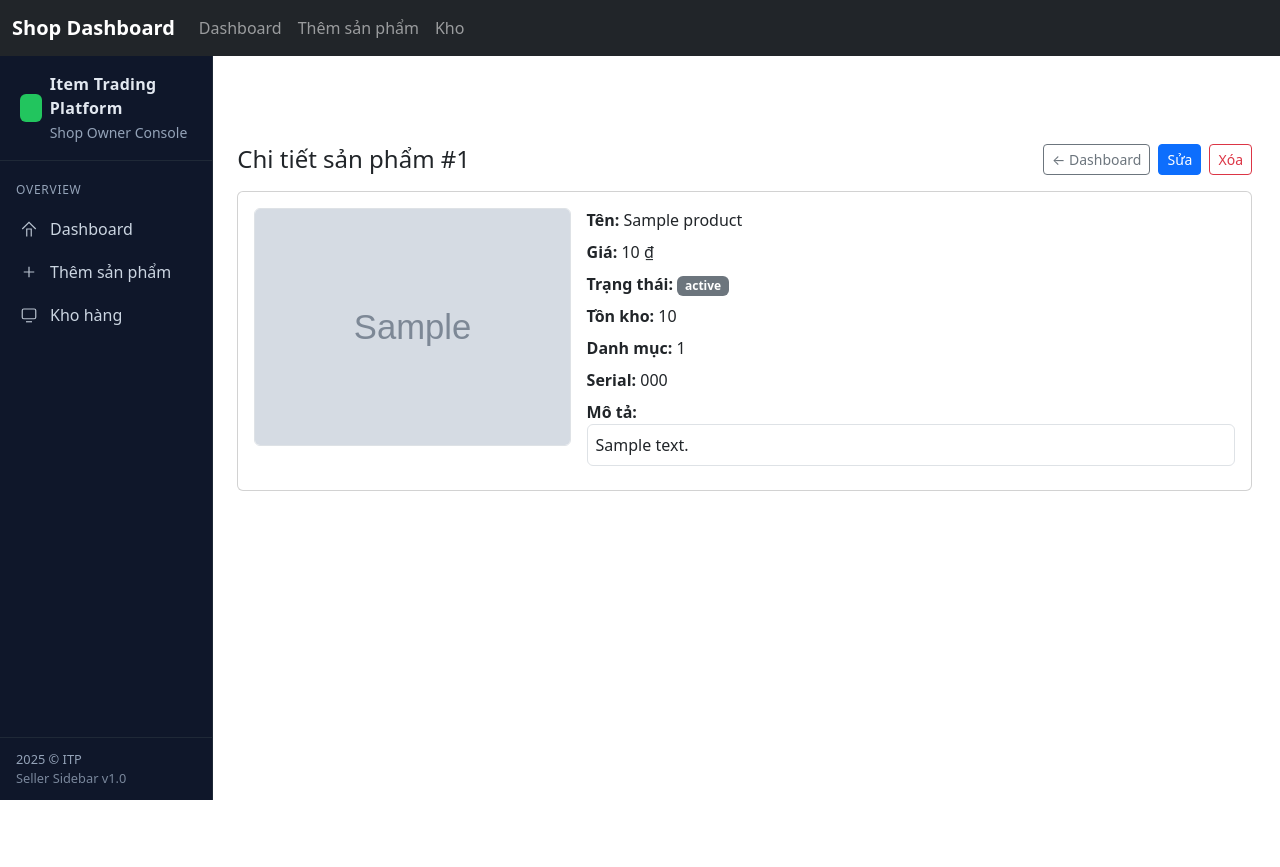
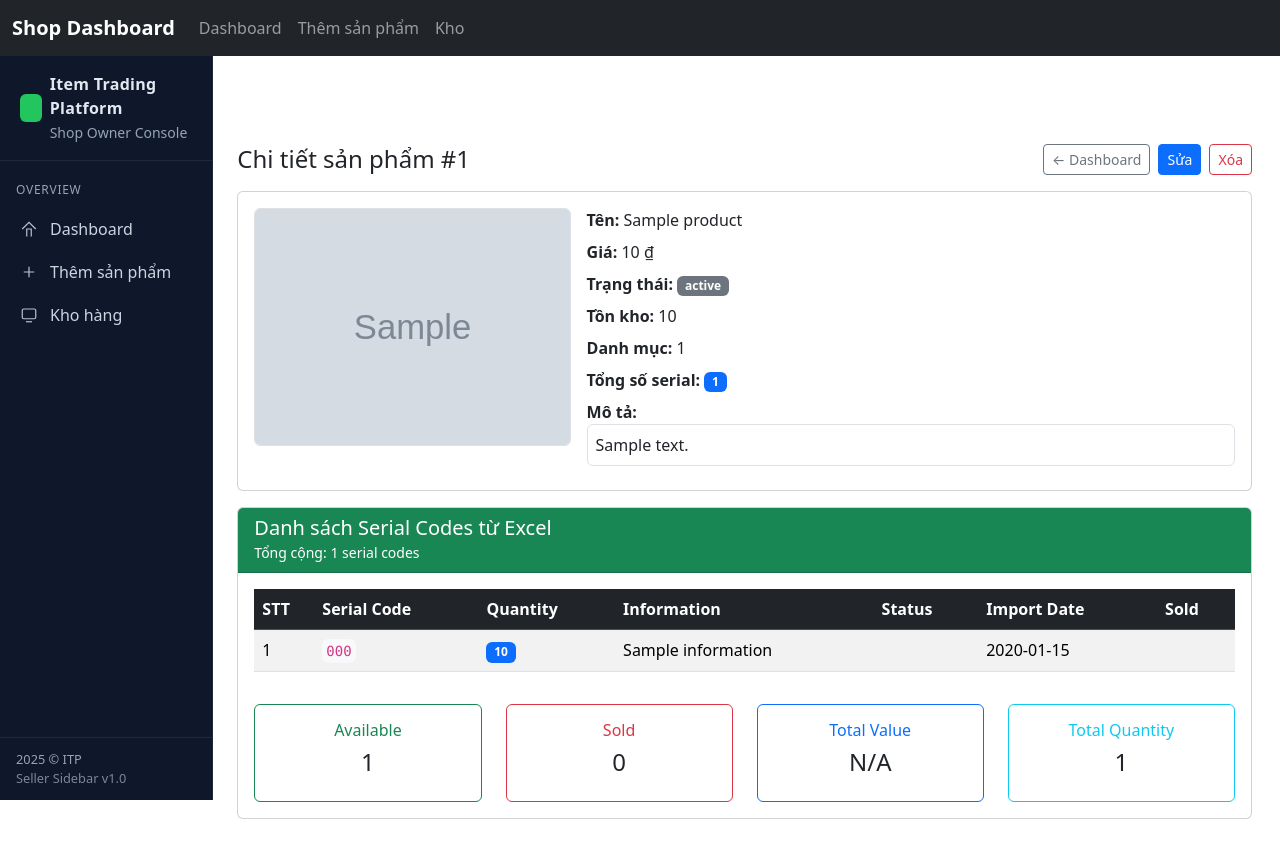
Before and after one commit to trolling1349765/SWP391-ITP, a Spring app: template src/main/resources/templates/shop/ProductDetail.html in a window 1280 px wide. Before the commit the page ends 800 px from the top, so only its background shows below. Run offline with Thymeleaf, Linux system fonts and the light colour scheme; the template is opened without the code that fills it: most values are stand-ins (such as "Sample title", 1, 10 or a date in 2020); grey boxes marked "Sample" are stand-in pictures; data that the repository does not hold is empty.

Commit message:
add controll to fix addProduct

```diff
--- a/src/main/resources/templates/shop/ProductDetail.html
+++ b/src/main/resources/templates/shop/ProductDetail.html
@@ -1,7 +1,7 @@
 <!DOCTYPE html>
 <html xmlns:th="http://www.thymeleaf.org" lang="vi">
 <head th:replace="~{Included/ShopHeader :: shopHead}"></head>
-<body style="margin:0;padding:0;overflow-x:hidden;">
+<body style="margin:0;padding-top:56px;overflow-x:hidden;">
 <div th:replace="~{Included/ShopHeader :: shopHeader}"></div>
 
 <div class="container-fluid p-0">
@@ -32,10 +32,8 @@
                         <div class="mb-2"><strong>Trạng thái:</strong> <span class="badge text-bg-secondary" th:text="${product.status}">HIDDEN</span></div>
                         <div class="mb-2"><strong>Tồn kho:</strong> <span th:text="${product.availableStock}">0</span></div>
                         <div class="mb-2"><strong>Danh mục:</strong> <span th:text="${product.categoryId}">-</span></div>
-                        <div class="mb-2"><strong>Serial:</strong>
-                            <span th:if="${serials != null && !serials.empty}">
-                                <span th:each="s, iterStat : ${serials}" th:text="${s.serialCode} + (${!iterStat.last} ? ', ' : '')">SR-001</span>
-                            </span>
+                        <div class="mb-2"><strong>Tổng số serial:</strong>
+                            <span th:if="${serials != null && !serials.empty}" class="badge bg-primary" th:text="${serialCount}">0</span>
                             <span th:if="${serials == null || serials.empty}" class="text-muted">Chưa có serial</span>
                         </div>
                         <div class="mb-2"><strong>Mô tả:</strong>
@@ -46,6 +44,109 @@
             </div>
         </div>
 
+        <!-- Danh sách Serial Codes từ Excel -->
+        <div th:if="${serials != null && !serials.empty}" class="card mb-3">
+            <div class="card-header bg-success text-white">
+                <h5 class="mb-0">Danh sách Serial Codes từ Excel</h5>
+                <small>Tổng cộng: <span th:text="${serialCount}">0</span> serial codes</small>
+            </div>
+            <div class="card-body">
+                <div class="table-responsive">
+                    <table class="table table-striped table-hover">
+                        <thead class="table-dark">
+                            <tr>
+                                <th width="60">STT</th>
+                                <th>Serial Code</th>
+                                <th th:if="${product.productType.name() == 'EMAIL_ACCOUNT'}">Secret Code</th>
+                                <th>Quantity</th>
+                                <th th:if="${product.productType.name() == 'PHONE_CARD'}">Face Value</th>
+                                <th>Information</th>
+                                <th>Status</th>
+                                <th>Import Date</th>
+                                <th>Sold</th>
+                            </tr>
+                        </thead>
+                        <tbody>
+                            <tr th:each="s, iterStat : ${serials}">
+                                <td th:text="${iterStat.index + 1}">1</td>
+                                <td>
+                                    <code class="bg-light p-1 rounded" th:text="${s.serialCode}">SR-001</code>
+                                </td>
+                                <td th:if="${product.productType.name() == 'EMAIL_ACCOUNT'}">
+                                    <code class="bg-light p-1 rounded" th:text="${s.secretCode}">SECRET</code>
+                                </td>
+                                <td>
+                                    <span class="badge bg-primary" th:text="${s.quantity}">1</span>
+                                </td>
+                                <td th:if="${product.productType.name() == 'PHONE_CARD'}">
+                                    <strong th:text="${#numbers.formatDecimal(s.faceValue, 0, 'COMMA', 0, 'POINT')} + ' ₫'">10,000 ₫</strong>
+                                </td>
+                                <td th:text="${s.information}">Thông tin</td>
+                                <td>
+                                    <span th:if="${s.status == 'AVAILABLE'}" class="badge bg-success">Available</span>
+                                    <span th:if="${s.status == 'SOLD'}" class="badge bg-danger">Sold</span>
+                                    <span th:if="${s.status == 'HIDDEN'}" class="badge bg-secondary">Hidden</span>
+                                </td>
+                                <td th:text="${s.importDate}">20/10/2025 19:30</td>
+                                <td>
+                                    <span th:if="${s.isSold == true}" class="badge bg-danger">Đã bán</span>
+                                    <span th:if="${s.isSold == false}" class="badge bg-success">Chưa bán</span>
+                                </td>
+                            </tr>
+                        </tbody>
+                    </table>
+                </div>
+
+                <!-- Thống kê nhanh -->
+                <div class="row mt-3">
+                    <div class="col-md-3">
+                        <div class="card text-center border-success">
+                            <div class="card-body">
+                                <h6 class="text-success">Available</h6>
+                                <h4 th:text="${serialCount}">0</h4>
+                            </div>
+                        </div>
+                    </div>
+                    <div class="col-md-3">
+                        <div class="card text-center border-danger">
+                            <div class="card-body">
+                                <h6 class="text-danger">Sold</h6>
+                                <h4>0</h4>
+                            </div>
+                        </div>
+                    </div>
+                    <div class="col-md-3">
+                        <div class="card text-center border-primary">
+                            <div class="card-body">
+                                <h6 class="text-primary">Total Value</h6>
+                                <h4>N/A</h4>
+                            </div>
+                        </div>
+                    </div>
+                    <div class="col-md-3">
+                        <div class="card text-center border-info">
+                            <div class="card-body">
+                                <h6 class="text-info">Total Quantity</h6>
+                                <h4 th:text="${serialCount}">0</h4>
+                            </div>
+                        </div>
+                    </div>
+                </div>
+            </div>
+        </div>
+
+        <!-- Thông báo khi chưa có serial -->
+        <div th:if="${serials == null || serials.empty}" class="card mb-3">
+            <div class="card-body text-center">
+                <div class="text-muted">
+                    <h5>Chưa có serial codes</h5>
+                    <p>Sản phẩm này chưa được import serial codes từ Excel.</p>
+                    <a th:href="@{|/shop/updateProduct/${product.id}|}" class="btn btn-primary">
+                        Cập nhật sản phẩm để thêm serial
+                    </a>
+                </div>
+            </div>
+        </div>
 
         </div>
     </div>
```
Also changed, not shown: src/main/java/fpt/swp/springmvctt/itp/controller/ShopController.java (+106 -1 lines), src/main/java/fpt/swp/springmvctt/itp/service/impl/ProductServiceImpl.java (+40 -1 lines).
